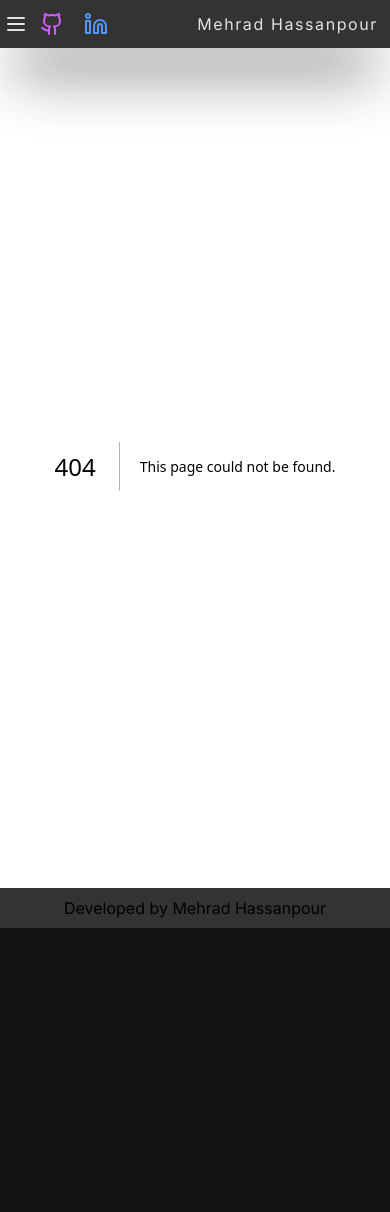
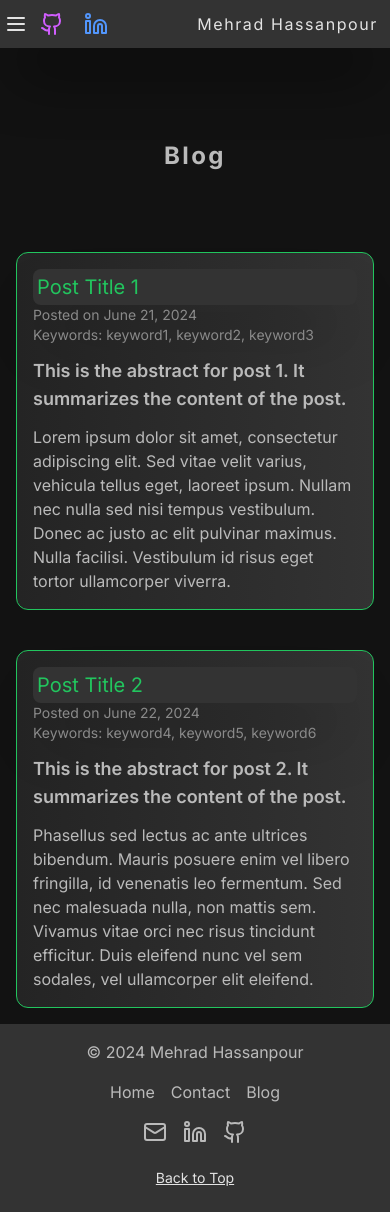
Before and after one commit to mehradhpr/mehradhpr.github.io, a Next.js app in the folder portfolio/: page /blog in a window 390 px wide. Before the commit this address had no page. Before the commit the page ends 928 px from the top, so only its background shows below. Built offline with nearby package versions, Linux system fonts and the light colour scheme.

Commit message:
Added a footer, and styled the mobile navbar drawer

```diff
--- /dev/null
+++ b/portfolio/src/app/blog/page.tsx
@@ -0,0 +1,60 @@
+import React from "react";
+
+const Blog = () => {
+  const posts = [
+    {
+      title: "Post Title 1",
+      date: "June 21, 2024",
+      keywords: ["keyword1", "keyword2", "keyword3"],
+      abstract: "This is the abstract for post 1. It summarizes the content of the post.",
+      content: `
+        Lorem ipsum dolor sit amet, consectetur adipiscing elit. Sed vitae velit varius,
+        vehicula tellus eget, laoreet ipsum. Nullam nec nulla sed nisi tempus vestibulum.
+        Donec ac justo ac elit pulvinar maximus. Nulla facilisi. Vestibulum id risus eget
+        tortor ullamcorper viverra.
+      `,
+    },
+    {
+      title: "Post Title 2",
+      date: "June 22, 2024",
+      keywords: ["keyword4", "keyword5", "keyword6"],
+      abstract: "This is the abstract for post 2. It summarizes the content of the post.",
+      content: `
+        Phasellus sed lectus ac ante ultrices bibendum. Mauris posuere enim vel libero
+        fringilla, id venenatis leo fermentum. Sed nec malesuada nulla, non mattis sem.
+        Vivamus vitae orci nec risus tincidunt efficitur. Duis eleifend nunc vel sem
+        sodales, vel ullamcorper elit eleifend.
+      `,
+    },
+  ];
+
+  return (
+    <div className="w-full min-h-screen overflow-hidden flex flex-col items-center p-4">
+      <section className="p-20 min-[830px]:p-28">
+        <h1 className="text-2xl font-bold tracking-widest min-[830px]:text-3xl">Blog</h1>
+      </section>
+      <section className="flex flex-col gap-10 w-full items-center justify-center">
+        {posts.map((post, index) => (
+          <div
+            key={index}
+            className="border border-green-500 bg-gradient-to-r from-gray1 to-gray2 p-4 rounded-xl w-full max-w-[400px] min-[830px]:max-w-[650px]"
+          >
+            <div className="text-xl text-green-500 bg-gray2 p-1 rounded-lg shadow-4xl min-[830px]:text-2xl">
+              {post.title}
+            </div>
+            <div className="text-hidden text-sm min-[830px]:text-base">Posted on {post.date}</div>
+            <div className="text-hidden text-sm min-[830px]:text-base">
+              Keywords: {post.keywords.join(", ")}
+            </div>
+            <div className="pt-3 min-[830px]:pt-5">
+              <p className="text-lg min-[830px]:text-xl font-semibold">{post.abstract}</p>
+              <p className="mt-3 min-[830px]:mt-5">{post.content}</p>
+            </div>
+          </div>
+        ))}
+      </section>
+    </div>
+  );
+};
+
+export default Blog;
--- a/portfolio/src/app/contact/page.tsx
+++ b/portfolio/src/app/contact/page.tsx
@@ -14,26 +14,25 @@ const Contact = () => {
           <form className="flex flex-col gap-4">
             <input
               type="text"
-              placeholder="Name"
-              className="border border-gray-500 p-2 rounded-lg min-[830px]:p-3"
-            />
-            <input
-              type="text"
-              placeholder="Company"
+              placeholder="Your Name"
               className="border border-gray-500 p-2 rounded-lg min-[830px]:p-3"
             />
             <input
               type="email"
-              placeholder="Email"
+              placeholder="Your Email"
               className="border border-gray-500 p-2 rounded-lg min-[830px]:p-3"
             />
             <textarea
-              placeholder="Message"
+              placeholder="Your Message"
               className="border border-gray-500 p-2 rounded-lg min-[830px]:p-3 h-32 min-[830px]:h-48"
             ></textarea>
             <button className="bg-blue text-white p-2 rounded-lg min-[830px]:p-3">Send</button>
           </form>
         </div>
+        <p className="mt-4 text-sm text-content min-[830px]:text-base">
+          Feel free to reach out to me for collaboration, project inquiries, or job offers! I
+          typically respond within 1-2 business days.
+        </p>
       </div>
     </div>
   );
--- a/portfolio/src/app/education/page.tsx
+++ b/portfolio/src/app/ed&ex/page.tsx
@@ -1,7 +1,7 @@
 import React from "react";
 import Image from "next/image";
 
-const Education = () => {
+const Experience = () => {
   return (
     <div className="w-full min-h-screen overflow-hidden flex flex-col items-center p-4">
       <section className="p-20 min-[830px]:p-28">
@@ -74,8 +74,40 @@ const Education = () => {
           </div>
         </div>
       </section>
+      <section className="p-20 min-[830px]:p-28">
+        <h1 className="text-2xl text-title tracking-widest min-[830px]:text-3xl">Experience</h1>
+      </section>
+      <section className="flex flex-col gap-10 w-full items-center justify-center">
+        <div className="border border-green-500 bg-gradient-to-r from-gray1 to-gray2 p-4 rounded-xl w-full max-w-[400px] min-[830px]:max-w-[600px]">
+          <div className="text-xl text-green-500 bg-gray2 p-1 rounded-lg shadow-4xl min-[830px]:text-2xl">
+            Teaching Assistant Leader
+          </div>
+          <div className="text-hidden text-sm min-[830px]:text-base">
+            University of Saskatchewan | May to August - 2023
+          </div>
+          <div className="pt-5">
+            <div className="text-title text-lg min-[830px]:text-xl">
+              CMPT214: Programming Principles and Practice
+            </div>
+            <a href="https://catalogue.usask.ca/CMPT-214#top" className="underline">
+              link to the course webpage
+            </a>
+            <div className="mt-4 text-title text-lg min-[830px]:text-xl">Content Outline</div>
+            <p className="min-[830px]:text-lg">
+              - C Language, Pointers, Memory, Makefile
+              <br />
+              - Bash, Git, Shell scripting
+              <br />- Linux OS
+            </p>
+            <p className="mt-4 min-[830px]:text-lg">
+              Facilitated laboratory sessions with students, providing individualized tutorial
+              sessions to address their inquiries effectively.
+            </p>
+          </div>
+        </div>
+      </section>
     </div>
   );
 };
 
-export default Education;
+export default Experience;
--- a/portfolio/src/app/experience/page.tsx
+++ /dev/null
@@ -1,43 +0,0 @@
-import React from "react";
-import Image from "next/image";
-
-const Experience = () => {
-  return (
-    <div className="w-full min-h-screen overflow-hidden flex flex-col items-center p-4">
-      <section className="p-20 min-[830px]:p-28">
-        <h1 className="text-2xl text-title tracking-widest min-[830px]:text-3xl">Experience</h1>
-      </section>
-      <section className="flex flex-col gap-10 w-full items-center justify-center">
-        <div className="border border-green-500 bg-gradient-to-r from-gray1 to-gray2 p-4 rounded-xl w-full max-w-[400px] min-[830px]:max-w-[600px]">
-          <div className="text-xl text-green-500 bg-gray2 p-1 rounded-lg shadow-4xl min-[830px]:text-2xl">
-            Teaching Assistant Leader
-          </div>
-          <div className="text-hidden text-sm min-[830px]:text-base">
-            University of Saskatchewan | May to August - 2023
-          </div>
-          <div className="pt-5">
-            <div className="text-title text-lg min-[830px]:text-xl">
-              CMPT214: Programming Principles and Practice
-            </div>
-            <a href="https://catalogue.usask.ca/CMPT-214#top" className="underline">
-              link to the course webpage
-            </a>
-            <div className="mt-4 text-title text-lg min-[830px]:text-xl">Content Outline</div>
-            <p className="min-[830px]:text-lg">
-              - C Language, Pointers, Memory, Makefile
-              <br />
-              - Bash, Git, Shell scripting
-              <br />- Linux OS
-            </p>
-            <p className="mt-4 min-[830px]:text-lg">
-              Facilitated laboratory sessions with students, providing individualized tutorial
-              sessions to address their inquiries effectively.
-            </p>
-          </div>
-        </div>
-      </section>
-    </div>
-  );
-};
-
-export default Experience;
--- a/portfolio/src/app/page.tsx
+++ b/portfolio/src/app/page.tsx
@@ -3,9 +3,8 @@
 import About from "@/components/about";
 import ParticleImageComponent from "@/components/image-particles";
 import React from "react";
-import Education from "./education/page";
 import Projects from "./projects/page";
-import Experience from "./experience/page";
+import Experience from "./ed&ex/page";
 import Volunteering from "./volunteering/page";
 import TickerTape from "@/components/scroller";
 import Contact from "@/app/contact/page";
@@ -16,7 +15,6 @@ export default function Home() {
       <ParticleImageComponent />
       <About />
       <TickerTape />
-      <Education />
       <Experience />
       <Projects />
       <Volunteering />
--- a/portfolio/src/app/volunteering/page.tsx
+++ b/portfolio/src/app/volunteering/page.tsx
@@ -22,7 +22,7 @@ const Volunteering = () => {
             Saskatoon, Saskatchewan | 2023
           </div>
           <div className="pt-5 flex flex-col">
-            <div className="relative w-full h-[200px] min-[830px]:h-[300px] place-self-center">
+            <div className="relative w-full h-[150px] min-[830px]:h-[300px] place-self-center">
               <Image
                 src="/digitized.png"
                 fill={true}
--- a/portfolio/src/components/about.tsx
+++ b/portfolio/src/components/about.tsx
@@ -3,6 +3,7 @@
 import React from "react";
 import { TypeAnimation } from "react-type-animation";
 import { useState } from "react";
+import Link from "next/link";
 
 const About = () => {
   const [textColor, setTextColor] = useState("black");
@@ -71,6 +72,12 @@ const About = () => {
           }}
         />
       </div>
+      <Link href="/contact" className="p-2 rounded-md">
+        <div className="px-4 py-1 bg-gradient-to-r from-blue to-pink size-fit text-title rounded-lg shadow-lg hover:bg-blue cursor-pointer transition-colors duration-300 ml-auto">
+          Contact
+        </div>
+      </Link>
+
       <div className="h-12"></div>
     </div>
   );
--- a/portfolio/src/components/footer.tsx
+++ b/portfolio/src/components/footer.tsx
@@ -1,11 +1,44 @@
 "use client";
 
 import React from "react";
+import { Github, Linkedin } from "lucide-react";
+import { Mail } from "lucide-react";
 
 export const Footer = () => {
+  const scrollToTop = () => {
+    window.scrollTo({ top: 0, behavior: "smooth" });
+  };
+
   return (
-    <div className=" bg-gray2 w-screen flex justify-center py-2 mx-auto rounded-none -z-10">
-      Developed by Mehrad Hassanpour
-    </div>
+    <footer className="bg-gray2 py-4">
+      <div className="container mx-auto flex flex-col lg:flex-row items-center justify-between">
+        <div className="mb-4 lg:mb-0">© 2024 Mehrad Hassanpour</div>
+        <nav className="flex flex-wrap gap-4 mb-4">
+          <a href="/" className="hover:text-gray-400">
+            Home
+          </a>
+          <a href="/contact" className="hover:text-gray-400">
+            Contact
+          </a>
+          <a href="/blog" className="hover:text-gray-400">
+            Blog
+          </a>
+        </nav>
+        <div className="flex gap-4 mb-4">
+          <a href="mailto:youremail@example.com" className="hover:text-gray-400">
+            <Mail />
+          </a>
+          <a href="https://linkedin.com/yourprofile" className="hover:text-gray-400">
+            <Linkedin />
+          </a>
+          <a href="https://github.com/yourprofile" className="hover:text-gray-400">
+            <Github />
+          </a>
+        </div>
+        <div onClick={scrollToTop} className="text-title py-2 px-4 text-sm underline">
+          Back to Top
+        </div>
+      </div>
+    </footer>
   );
 };
--- a/portfolio/src/components/nav.tsx
+++ b/portfolio/src/components/nav.tsx
@@ -50,21 +50,43 @@ export const NavBar = () => {
           mobileNavOpen && (
             <div className="absolute top-11 right-0 w-full z-40 shadow-xl bg-gray2">
               <div className="flex flex-col p-2">
+                <div className="flex flex-col z-10">
+                  <div className="flex flex-row">
                     <Link href="/" className="p-2 rounded-md" onClick={handleLinkClick}>
+                      <div className="px-2 py-1 size-fit text-title rounded-lg border border-pink hover:bg-blue shadow-lg cursor-pointer transition-colors duration-300 ml-auto">
                         About
+                      </div>
                     </Link>
-                <Link href="/education" className="p-2 rounded-md" onClick={handleLinkClick}>
-                  Education
+                    <div className="flex flex-row ml-auto items-end">
+                      <Link href="/contact" className="p-2 rounded-md" onClick={handleLinkClick}>
+                        <div className="px-4 py-1 bg-gradient-to-r from-blue to-pink size-fit text-title rounded-lg shadow-lg hover:bg-blue cursor-pointer transition-colors duration-300 ml-auto">
+                          Contact
+                        </div>
                       </Link>
-                <Link href="/experience" className="p-2 rounded-md" onClick={handleLinkClick}>
-                  Experience
+                      <Link href="/blog" className="p-2 rounded-md" onClick={handleLinkClick}>
+                        <div className="px-4 py-1 bg-gradient-to-r from-green-500 to-blue size-fit text-title rounded-lg shadow-lg hover:bg-blue cursor-pointer transition-colors duration-300 ml-auto">
+                          Blog
+                        </div>
+                      </Link>
+                    </div>
+                  </div>
+
+                  <Link href="/ed&ex" className="p-2 rounded-md" onClick={handleLinkClick}>
+                    <div className="px-2 py-1 size-fit text-title rounded-lg border border-pink hover:bg-blue shadow-lg cursor-pointer transition-colors duration-300">
+                      Education and Experience
+                    </div>
                   </Link>
                   <Link href="/projects" className="p-2 rounded-md" onClick={handleLinkClick}>
+                    <div className="px-2 py-1 size-fit text-title rounded-lg border-2 border-blue hover:bg-blue shadow-lg cursor-pointer transition-colors duration-300">
                       Projects
+                    </div>
                   </Link>
                   <Link href="/volunteering" className="p-2 rounded-md" onClick={handleLinkClick}>
+                    <div className="px-2 py-1 size-fit text-title rounded-lg border border-pink hover:bg-blue shadow-lg cursor-pointer transition-colors duration-300">
                       Volunteering
+                    </div>
                   </Link>
+                </div>
               </div>
             </div>
           )
```
Lines whose indentation alone changed are shown as unchanged.
